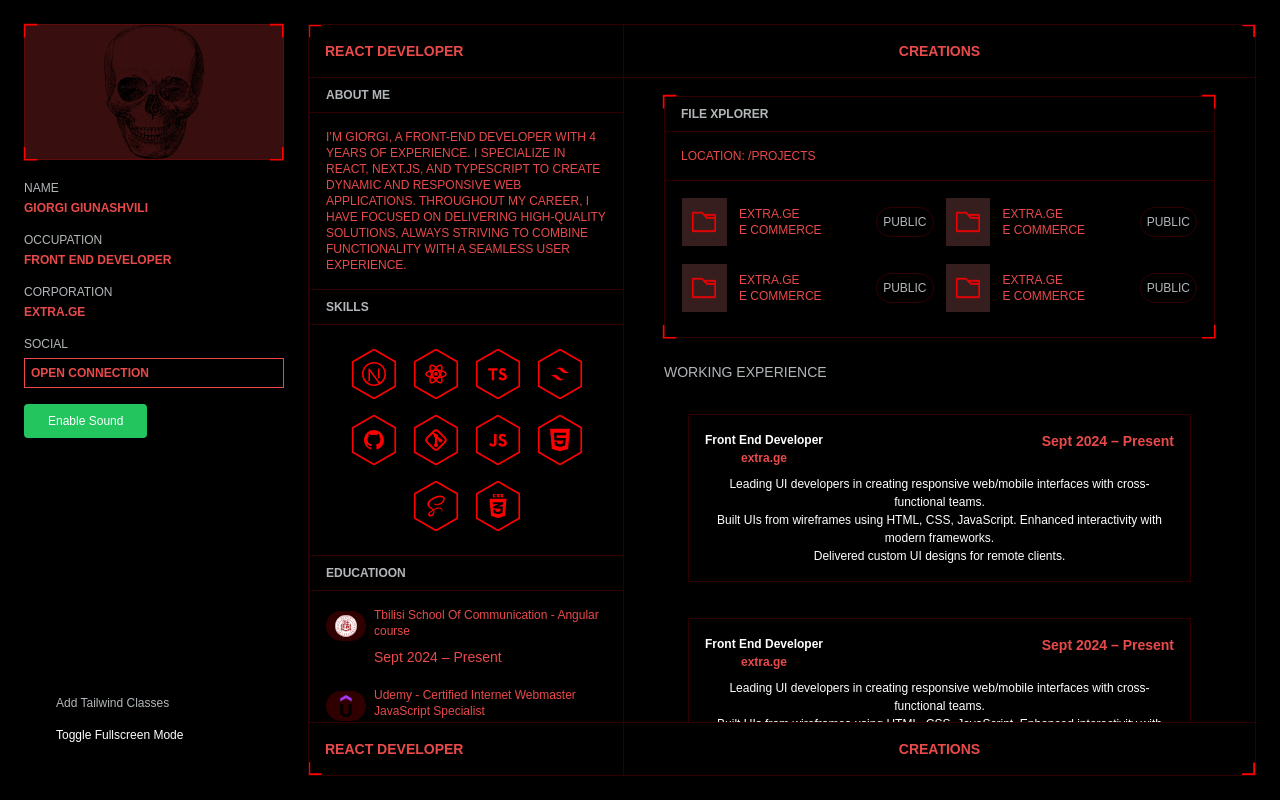
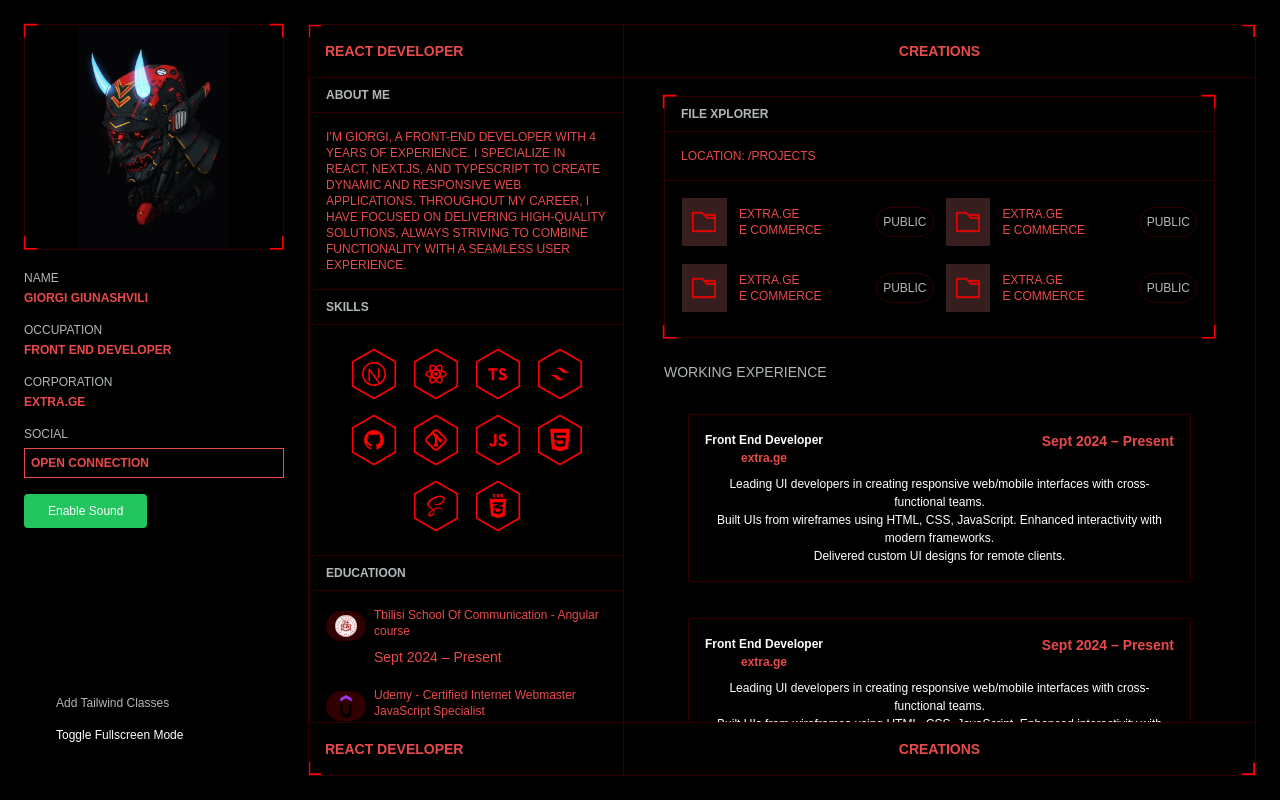
Before and after one commit to GGiunashvili/portfolio, a Next.js app: page / in a window 1280 px wide. Built offline with nearby package versions, Linux system fonts and the light colour scheme.

Commit message:
samurai face

```diff
--- a/components/Profile.tsx
+++ b/components/Profile.tsx
@@ -15,13 +15,13 @@ export default function Profile() {
   };
   return (
     <div className="w-full">
-      <div className="w-full sm:w-[200px] xl:w-[260px] relative bg-[#D9363642] border border-[#FE010130] mb-[20px] shadow-lg shadow-red-500">
+      <div className="w-full sm:w-[200px] xl:w-[260px] relative  border border-[#FE010130] mb-[20px] shadow-lg shadow-red-500">
         {/* bg-gradient-to-r from-black via-red to-black */}
         <Image
           className="m-auto"
-          src="/2807482.svg" // Replace with the direct image URL
+          src="/m.webp" // Replace with the direct image URL
           alt="Sci-fi Skull"
-          width={100} // Set the width of the image
+          width={150} // Set the width of the image
           height={100} // Set the height of the image
         />
         <svg
```
Also changed, not shown: public/m.webp (added), public/me.png (added).
